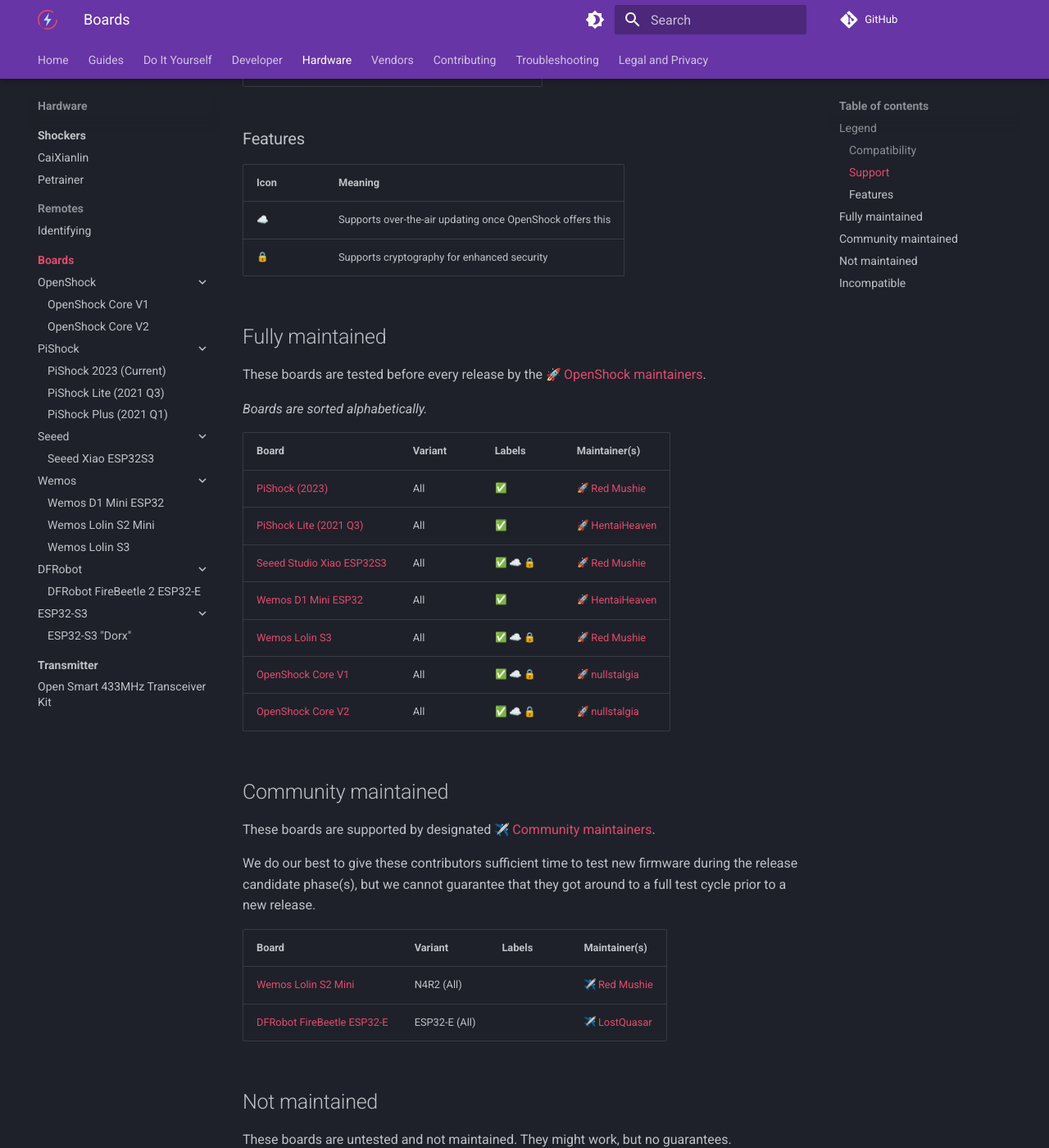
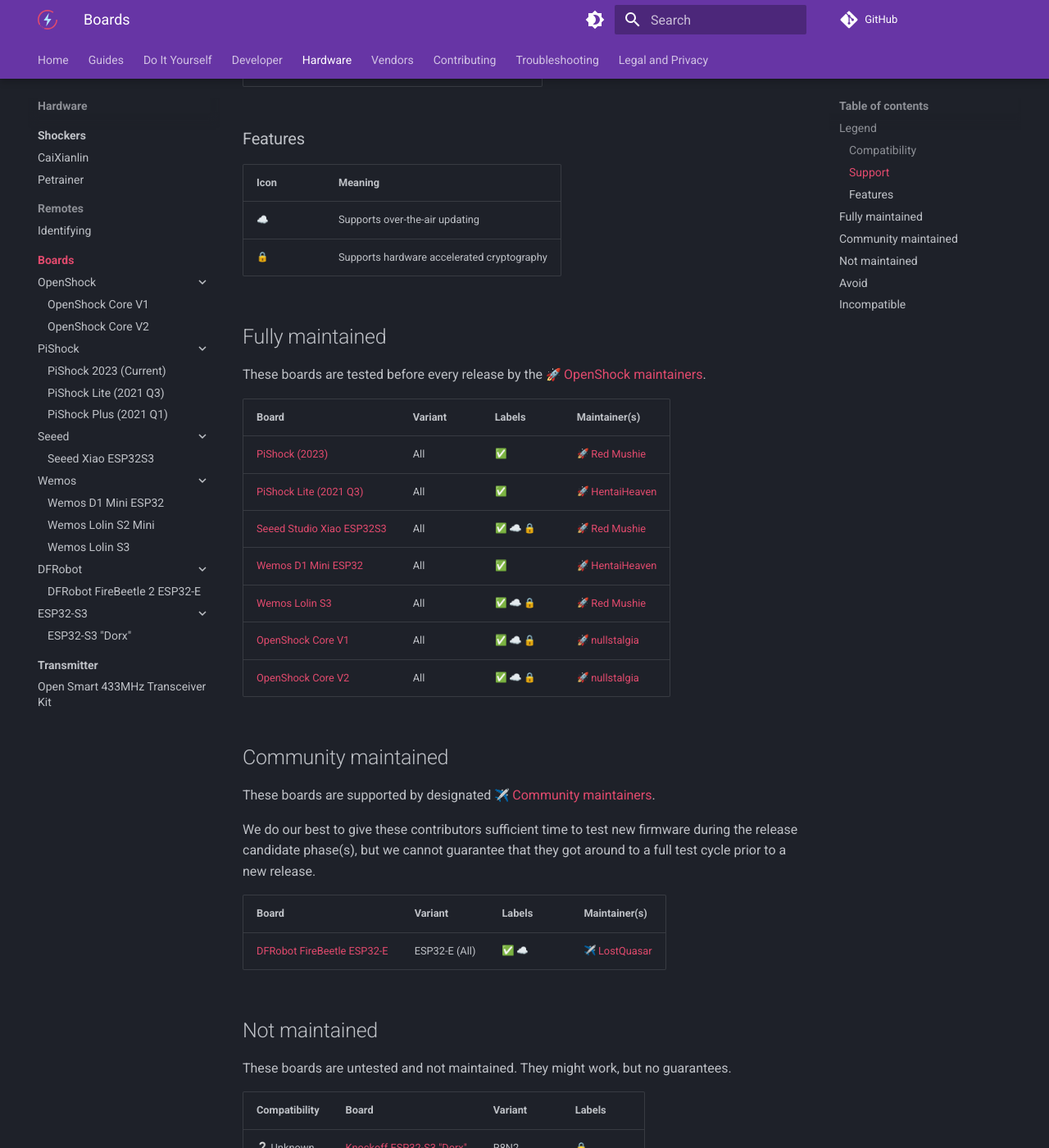
Before and after one commit to OpenShock/Wiki, an MkDocs documentation site: the page built from docs/hardware/boards/index.md, in a window 1280 px wide and 1400 px high, scrolled down 723 px. Shown: the whole window at 82% size. Built offline with MkDocs 1.6.1 and Material for MkDocs 9.7.7, drawn with Linux system fonts in a browser that asks for light colours; emoji names are drawn with the system emoji font; comment, search, counter and statistics services are not loaded; some of the changed text lies outside the part shown.

Commit message:
Update boards list

```diff
--- a/docs/hardware/boards/index.md
+++ b/docs/hardware/boards/index.md
@@ -1,69 +1,75 @@
-
 # Boards
 
 ## Legend
 
 ### Compatibility
 
-|Icon|Meaning|
-|-|-|
-| :white_check_mark: | Fully compatible |
-| :warning: | Partial compatibility |
-| :x: | Not compatible |
-| :hammer_and_wrench: | In progress |
-| :grey_question: | Unknown |
+| Icon                | Meaning               |
+| ------------------- | --------------------- |
+| :white_check_mark:  | Fully compatible      |
+| :warning:           | Partial compatibility |
+| :x:                 | Not compatible        |
+| :hammer_and_wrench: | In progress           |
+| :grey_question:     | Unknown               |
 
 ### Support
 
-|Icon|Meaning|
-|-|-|
-| :rocket: | Supported by [:rocket: OpenShock maintainers](https://github.com/orgs/OpenShock/teams/maintainer) |
-| :airplane: | Supported by [:airplane: Community maintainers](https://github.com/orgs/OpenShock/teams/contributor) |
+| Icon       | Meaning                                                                                                    |
+| ---------- | ---------------------------------------------------------------------------------------------------------- |
+| :rocket:   | Supported by [:rocket: OpenShock maintainers](https://github.com/orgs/OpenShock/teams/maintainer)          |
+| :airplane: | Supported by [:airplane: Community maintainers](https://github.com/OpenShock/Firmware/graphs/contributors) |
 
 ### Features
 
-|Icon|Meaning|
-|-|-|
-| :cloud: | Supports over-the-air updating once OpenShock offers this |
-| :lock: | Supports cryptography for enhanced security |
+| Icon    | Meaning                                    |
+| ------- | ------------------------------------------ |
+| :cloud: | Supports over-the-air updating             |
+| :lock:  | Supports hardware accelerated cryptography |
 
 ## Fully maintained
 
 These boards are tested before every release by the [:rocket: OpenShock maintainers](https://github.com/orgs/OpenShock/teams/maintainer).
 
-*Boards are sorted alphabetically.*
-
-| Board | Variant | Labels | Maintainer(s) |
-|-|-|-|-|
-| [PiShock (2023)](pishock/2023-pishock.md) | All | :white_check_mark: | [:rocket: Red Mushie](https://github.com/redmushie) |
-| [PiShock Lite (2021 Q3)](pishock/2021q3-lite.md) | All | :white_check_mark: | [:rocket: HentaiHeaven](https://github.com/hhvrc) |
-| [Seeed Studio Xiao ESP32S3](seeed/xiao-esp32s3.md) | All | :white_check_mark: :cloud: :lock: | [:rocket: Red Mushie](https://github.com/redmushie) |
-| [Wemos D1 Mini ESP32](wemos/d1-mini-esp32.md) | All | :white_check_mark: | [:rocket: HentaiHeaven](https://github.com/hhvrc) |
-| [Wemos Lolin S3](wemos/lolin-s3.md) | All | :white_check_mark: :cloud: :lock: | [:rocket: Red Mushie](https://github.com/redmushie) |
-| [OpenShock Core V1](openshock/core-v1.md) | All | :white_check_mark: :cloud: :lock: | [:rocket: nullstalgia](https://github.com/nullstalgia) |
-| [OpenShock Core V2](openshock/core-v2.md) | All | :white_check_mark: :cloud: :lock: | [:rocket: nullstalgia](https://github.com/nullstalgia) |
+| Board                                              | Variant | Labels                            | Maintainer(s)                                          |
+| -------------------------------------------------- | ------- | --------------------------------- | ------------------------------------------------------ |
+| [PiShock (2023)](pishock/2023-pishock.md)          | All     | :white_check_mark:                | [:rocket: Red Mushie](https://github.com/redmushie)    |
+| [PiShock Lite (2021 Q3)](pishock/2021q3-lite.md)   | All     | :white_check_mark:                | [:rocket: HentaiHeaven](https://github.com/hhvrc)      |
+| [Seeed Studio Xiao ESP32S3](seeed/xiao-esp32s3.md) | All     | :white_check_mark: :cloud: :lock: | [:rocket: Red Mushie](https://github.com/redmushie)    |
+| [Wemos D1 Mini ESP32](wemos/d1-mini-esp32.md)      | All     | :white_check_mark:                | [:rocket: HentaiHeaven](https://github.com/hhvrc)      |
+| [Wemos Lolin S3](wemos/lolin-s3.md)                | All     | :white_check_mark: :cloud: :lock: | [:rocket: Red Mushie](https://github.com/redmushie)    |
+| [OpenShock Core V1](openshock/core-v1.md)          | All     | :white_check_mark: :cloud: :lock: | [:rocket: nullstalgia](https://github.com/nullstalgia) |
+| [OpenShock Core V2](openshock/core-v2.md)          | All     | :white_check_mark: :cloud: :lock: | [:rocket: nullstalgia](https://github.com/nullstalgia) |
 
 ## Community maintained
 
-These boards are supported by designated [:airplane: Community maintainers](https://github.com/orgs/OpenShock/teams/contributor).
+These boards are supported by designated [:airplane: Community maintainers](https://github.com/OpenShock/Firmware/graphs/contributors).
 
 We do our best to give these contributors sufficient time to test new firmware during the release candidate phase(s), but we cannot guarantee that they got around to a full test cycle prior to a new release.
 
-| Board | Variant | Labels | Maintainer(s) |
-|-|-|-|-|
-| [Wemos Lolin S2 Mini](wemos/lolin-s2-mini.md) | N4R2 (All) | | [:airplane: Red Mushie](https://github.com/redmushie) |
-| [DFRobot FireBeetle ESP32-E](dfr-firebeetle/dfr-firebeetle.md) | ESP32-E (All) | | [:airplane: LostQuasar](https://github.com/LostQuasar) |
+| Board                                                          | Variant       | Labels                     | Maintainer(s)                                          |
+| -------------------------------------------------------------- | ------------- | -------------------------- | ------------------------------------------------------ |
+| [DFRobot FireBeetle ESP32-E](dfr-firebeetle/dfr-firebeetle.md) | ESP32-E (All) | :white_check_mark: :cloud: | [:airplane: LostQuasar](https://github.com/LostQuasar) |
 
 ## Not maintained
 
 These boards are untested and not maintained. They might work, but no guarantees.
 
-| Compatibility | Board | Variant | Features |
-|-|-|-|-|
-| :grey_question: Unknown | [Knockoff ESP32-S3 "Dorx"](china/esp32s3-dorx.md) | R8N2 | :lock: |
+| Compatibility           | Board                                             | Variant | Labels         |
+| ----------------------- | ------------------------------------------------- | ------- | -------------- |
+| :grey_question: Unknown | [Knockoff ESP32-S3 "Dorx"](china/esp32s3-dorx.md) | R8N2    | :lock: |
 
-## Incompatible
+## Avoid :x:
+
+These boards have been reported to have issues with OpenShock.
+
+| Board                                         | Variant    | Reason                      | Date Added | Labels  |
+| --------------------------------------------- | ---------- | --------------------------- | ---------- | ------- |
+| [Wemos Lolin S2 Mini](wemos/lolin-s2-mini.md) | N4R2 (All) | WiFi & Internet instability | 17.11.2024 | :cloud: |
+
+## Incompatible :x:
 
 These boards are fundamentally incompatible with OpenShock.
 
-- :x: [PiShock Plus (2021 Q1)](pishock/2021q1-plus.md) -- Uses incompatible SoC
+| Board                                            | Reason                |
+| ------------------------------------------------ | --------------------- |
+| [PiShock Plus (2021 Q1)](pishock/2021q1-plus.md) | Uses incompatible SoC |
```
